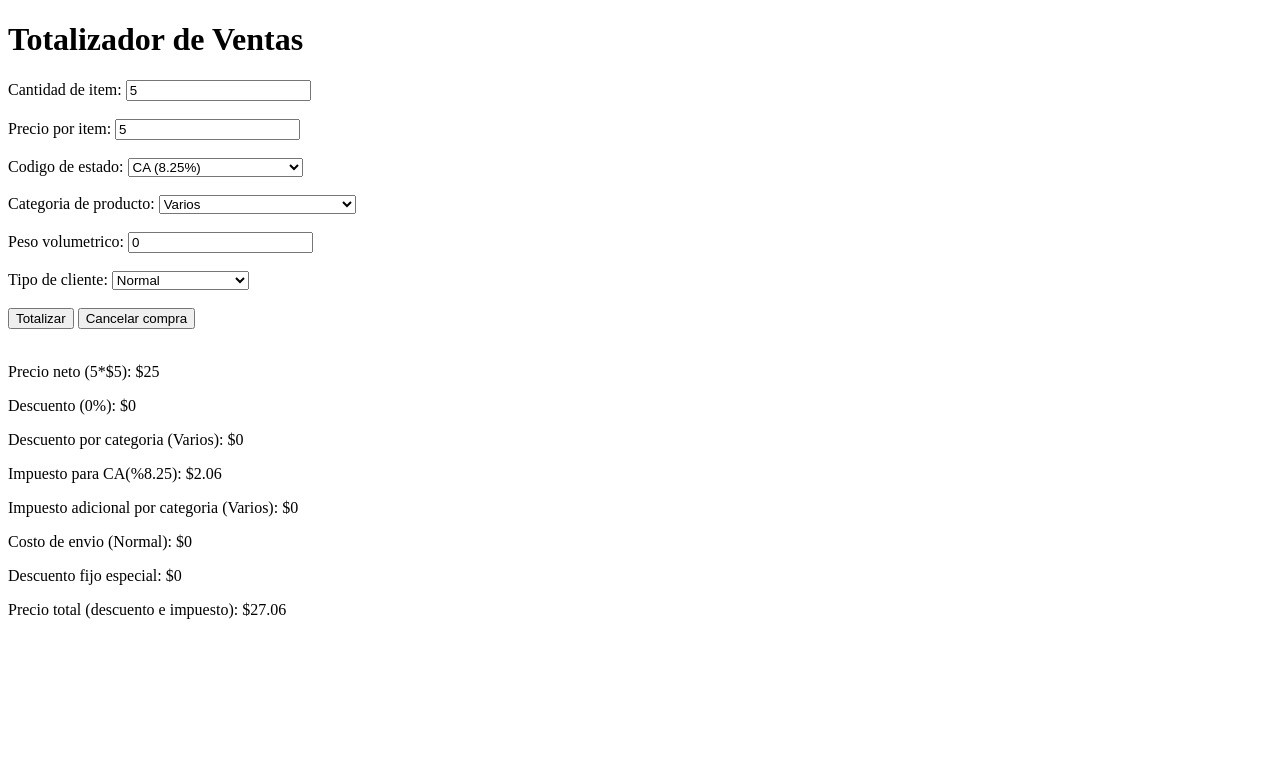
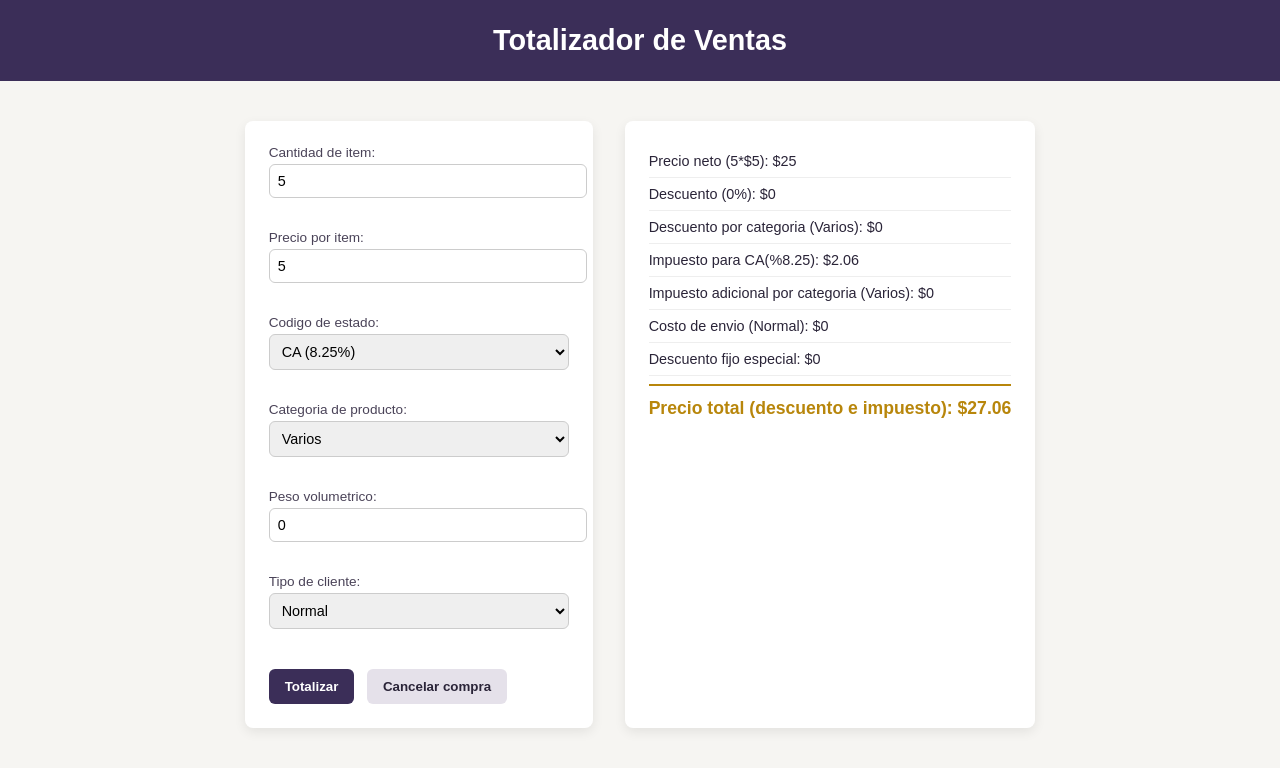
Before and after one commit to nazaclaure/TotalizadorDeVentas, a website built with Parcel: page index.html in a window 1280 px wide. Both pictures are taken after typing "5", "5" into the empty fields and a click on the button "Totalizar". Built offline with nearby package versions, Linux system fonts and the light colour scheme.

Commit message:
feat: agregar estructura de layout para estilos visuales

```diff
--- a/index.html
+++ b/index.html
@@ -3,9 +3,11 @@
   <head>
     <meta charset="UTF-8" />
     <title>Totalizador de Ventas</title>
+    <link rel="stylesheet" href="./styles.css" />
   </head>
   <body>
     <h1>Totalizador de Ventas</h1>
+    <div class="layout">
       <form id="totalizador-form">
         <div>
           <label for="cantidad">Cantidad de item:</label>
@@ -61,8 +63,8 @@
         <button type="submit" id="confirmar-btn">Totalizar</button>
         <button type="button" id="cancelar-btn">Cancelar compra</button>
       </form>
-    <br />
       <div id="resultado-div"></div>
+    </div>
 
     <script type="module" src="./src/presenter.js"></script>
   </body>
--- /dev/null
+++ b/styles.css
@@ -0,0 +1,99 @@
+body {
+  font-family: Arial, Helvetica, sans-serif;
+  margin: 0;
+  background: #f6f5f2;
+  color: #2a2438;
+}
+
+h1 {
+  background: #3b2e58;
+  color: white;
+  text-align: center;
+  padding: 24px;
+  margin: 0;
+  font-size: 1.8rem;
+}
+
+.layout {
+  display: flex;
+  justify-content: center;
+  gap: 32px;
+  padding: 40px 24px;
+  flex-wrap: wrap;
+}
+
+#totalizador-form,
+#resultado-div {
+  background: white;
+  padding: 24px;
+  border-radius: 8px;
+  box-shadow: 0 4px 12px rgba(0, 0, 0, 0.08);
+  min-width: 300px;
+  max-width: 380px;
+}
+
+#totalizador-form div {
+  margin-bottom: 14px;
+}
+
+#totalizador-form label {
+  display: block;
+  font-size: 0.85rem;
+  margin-bottom: 4px;
+  color: #4a4358;
+}
+
+#totalizador-form input,
+#totalizador-form select {
+  width: 100%;
+  padding: 8px;
+  border-radius: 6px;
+  border: 1px solid #ccc;
+  font-size: 0.9rem;
+}
+
+#confirmar-btn,
+#cancelar-btn {
+  padding: 10px 16px;
+  border: none;
+  border-radius: 6px;
+  font-weight: bold;
+  cursor: pointer;
+  margin-right: 8px;
+  margin-top: 8px;
+}
+
+#confirmar-btn {
+  background: #3b2e58;
+  color: white;
+}
+
+#confirmar-btn:hover {
+  background: #2a2140;
+}
+
+#cancelar-btn {
+  background: #e5e1ea;
+  color: #2a2438;
+}
+
+#cancelar-btn:hover {
+  background: #d3ccdb;
+}
+
+#resultado-div p {
+  margin: 0;
+  padding: 8px 0;
+  border-bottom: 1px solid #eee;
+  font-size: 0.9rem;
+}
+
+#resultado-div p:last-of-type {
+  border-bottom: none;
+  border-top: 2px solid #b8860b;
+  margin-top: 8px;
+  padding-top: 12px;
+  font-weight: bold;
+  font-size: 1.1rem;
+  color: #b8860b;
+}
```
Also changed, not shown: script/commit-history.json (+21 -2 lines), script/tdd_log.json (+7 -1 lines). Lines whose indentation alone changed are shown as unchanged.
